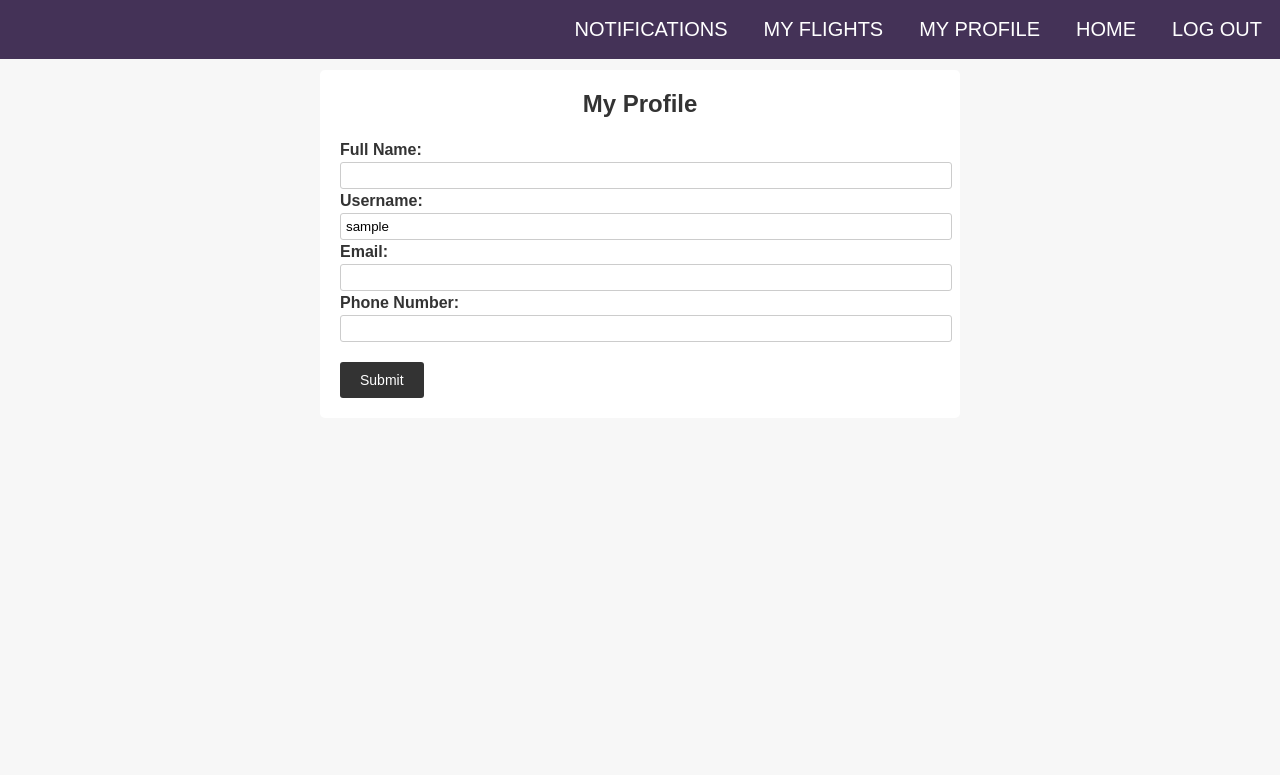
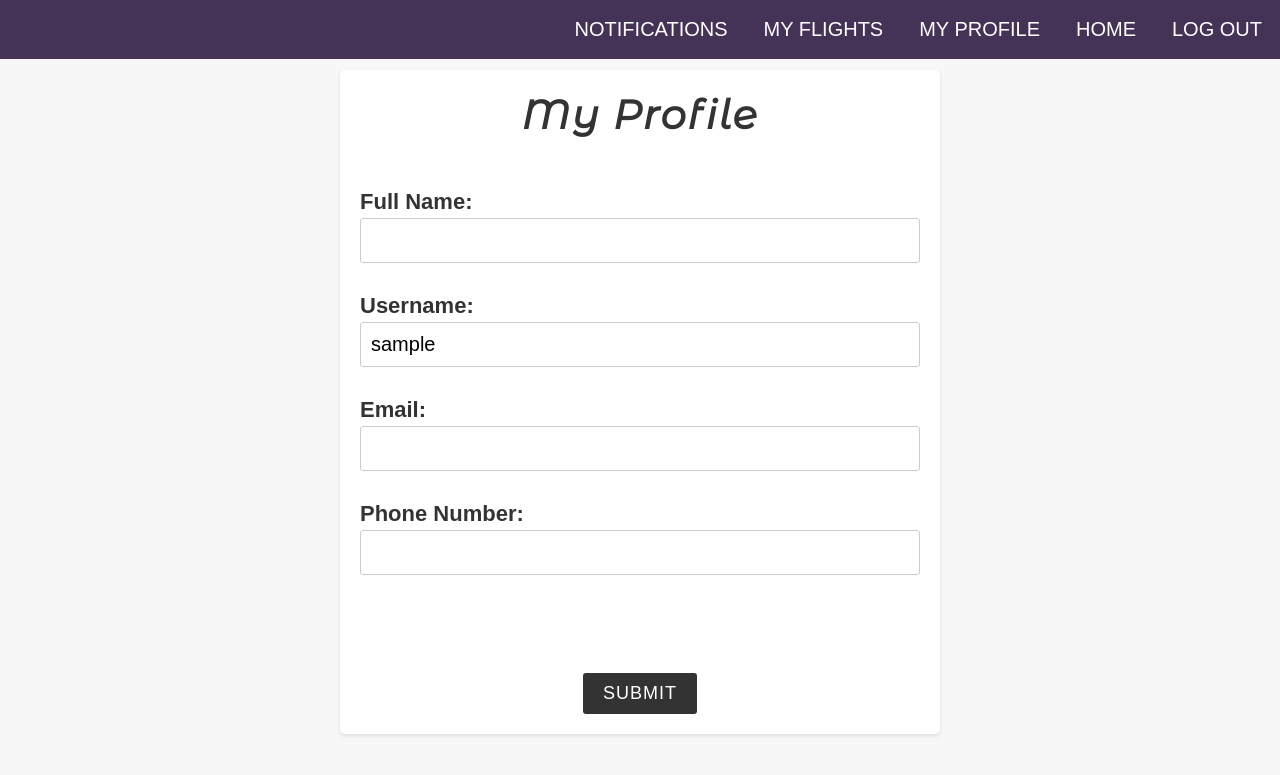
Before and after one commit to JohnNase/Flight-Booking-System, a PHP site: page /Flight-Booking-System/HTML/myProfile-editButtonClicked.php in a window 1280 px wide. Shown: the top 775 px of the page. Run offline with PHP 8.4, Linux system fonts and the light colour scheme; the visitor is signed in with stand-in values (Sample User, id 1); data that the repository does not hold is empty.

Commit message:
Add css style to myProfile

```diff
--- a/HTML/myProfile-editButtonClicked.php
+++ b/HTML/myProfile-editButtonClicked.php
@@ -1,11 +1,9 @@
 <?php
 include('navbarClient.php');
-
-require_once('config.php'); // Include the database configuration file
+require_once('config.php');
 session_start();
 
-// Retrieve user data from the database based on the logged-in user
-$username = $_SESSION['username']; // Assuming the username is stored in the session
+$username = $_SESSION['username'];
 
 try {
     $stmt = $conn->prepare('SELECT * FROM passengers WHERE passenger_username = :username');
@@ -14,7 +12,6 @@ try {
     $stmt->execute();
     $user = $stmt->fetch(PDO::FETCH_ASSOC);
 
-    // Extract user data from the fetched row
     $fullName = $user['passenger_fullname'];
     $email = $user['passenger_email'];
     $phoneNumber = $user['passenger_phone'];
@@ -22,16 +19,22 @@ try {
 } catch (PDOException $e) {
     echo "Error: " . $e->getMessage();
 }
-
 ?>
 
 <!DOCTYPE html>
 <html>
+
 <head>
     <title>My Profile</title>
+    <link href="https://fonts.googleapis.com/css2?family=Montserrat+Alternates:ital@1&display=swap" rel="stylesheet">
     <style>
+        * {
+            box-sizing: border-box;
+        }
+
         body {
-            font-family: Arial, sans-serif;
+            font-family: 'PT Sans', sans-serif;
+            font-size: 22px;
             background-color: #f7f7f7;
             padding-top: 70px;
         }
@@ -42,20 +45,24 @@ try {
             background-color: #fff;
             border-radius: 5px;
             padding: 20px;
+            box-shadow: 0 2px 4px rgba(0, 0, 0, 0.1);
         }
 
         .profile-header {
             text-align: center;
+            margin-bottom: 20px;
         }
 
         .profile-header h1 {
+            font-family: 'Montserrat Alternates', sans-serif;
             margin: 0;
-            font-size: 24px;
+            font-size: 40px;
             color: #333;
+            letter-spacing: 2px;
         }
 
         .profile-info {
-            margin-top: 20px;
+            margin-bottom: 20px;
         }
 
         .profile-info p {
@@ -70,14 +77,20 @@ try {
 
         .profile-info input {
             width: 100%;
-            padding: 5px;
+            padding: 10px;
             border: 1px solid #ccc;
             border-radius: 3px;
-            transition: all 0.3s ease;
+            transition: border-color 0.3s ease;
+            font-size: 20px;
+        }
+
+        .profile-info input:focus {
+            outline: none;
+            border-color: #555;
         }
 
         .profile-actions {
-            margin-top: 20px;
+            text-align: center;
         }
 
         .profile-actions button {
@@ -87,15 +100,14 @@ try {
             padding: 10px 20px;
             border-radius: 3px;
             cursor: pointer;
-            font-size: 14px;
+            font-size: 18px;
+            transition: background-color 0.3s ease;
+            text-transform: uppercase;
+            letter-spacing: 1px;
         }
 
         .profile-actions button:hover {
             background-color: #555;
-        }
-
-        .editable {
-            background-color: #f2f2f2;
         }
     </style>
     <script>
@@ -126,18 +138,25 @@ try {
         });
     </script>
 </head>
+
 <body>
     <div class="container">
         <div class="profile-header">
             <h1>My Profile</h1>
+            <br>
         </div>
         <form id="profile-form" action="update_profile.php" method="POST">
             <div class="profile-info">
                 <p><strong>Full Name:</strong> <input type="text" name="full_name" value="<?php echo $fullName; ?>"></p>
-                <p><strong>Username:</strong> <input type="text" name="username" value="<?php echo $username; ?>"></p>
+                <br>
+                <p><strong>Username:</strong> <input type="text" name="username" value="<?php echo $username; ?>" readonly></p>
+                <br>
                 <p><strong>Email:</strong> <input type="email" name="email" value="<?php echo $email; ?>"></p>
+                <br>
                 <p><strong>Phone Number:</strong> <input type="text" name="phone_number" value="<?php echo $phoneNumber; ?>"></p>
-
+                <br>
+                <br>
+                <br>
             </div>
             <div class="profile-actions">
                 <button type="submit">Submit</button>
@@ -145,4 +164,5 @@ try {
         </form>
     </div>
 </body>
+
 </html>
```
Also changed, not shown: HTML/aboutUs.php (+9 -1 lines), HTML/login.php (+7 -1 lines), HTML/myProfile.php (+43 -17 lines), HTML/signup.php (+11 -1 lines), img/Default_pfp.png (added).
